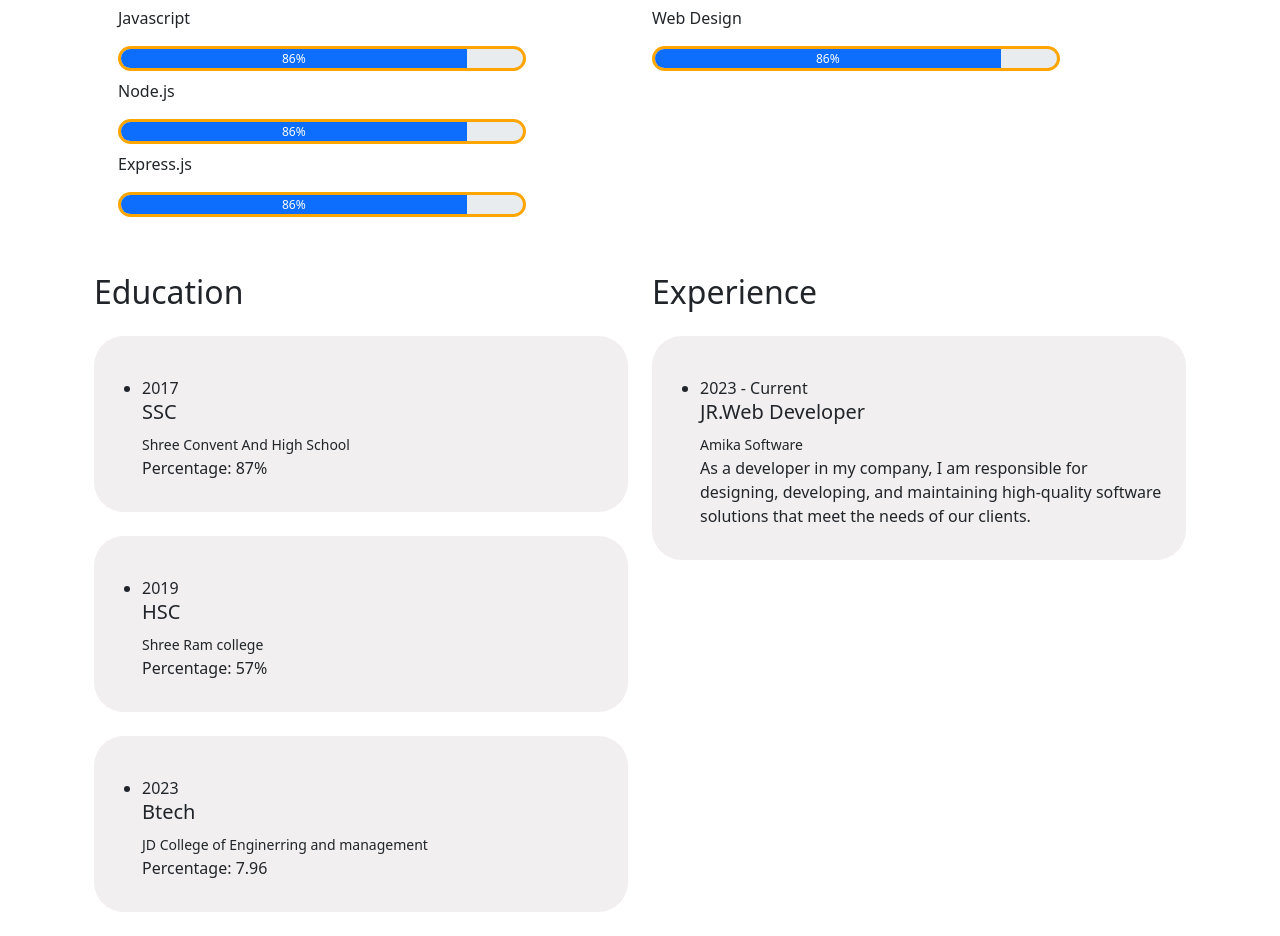
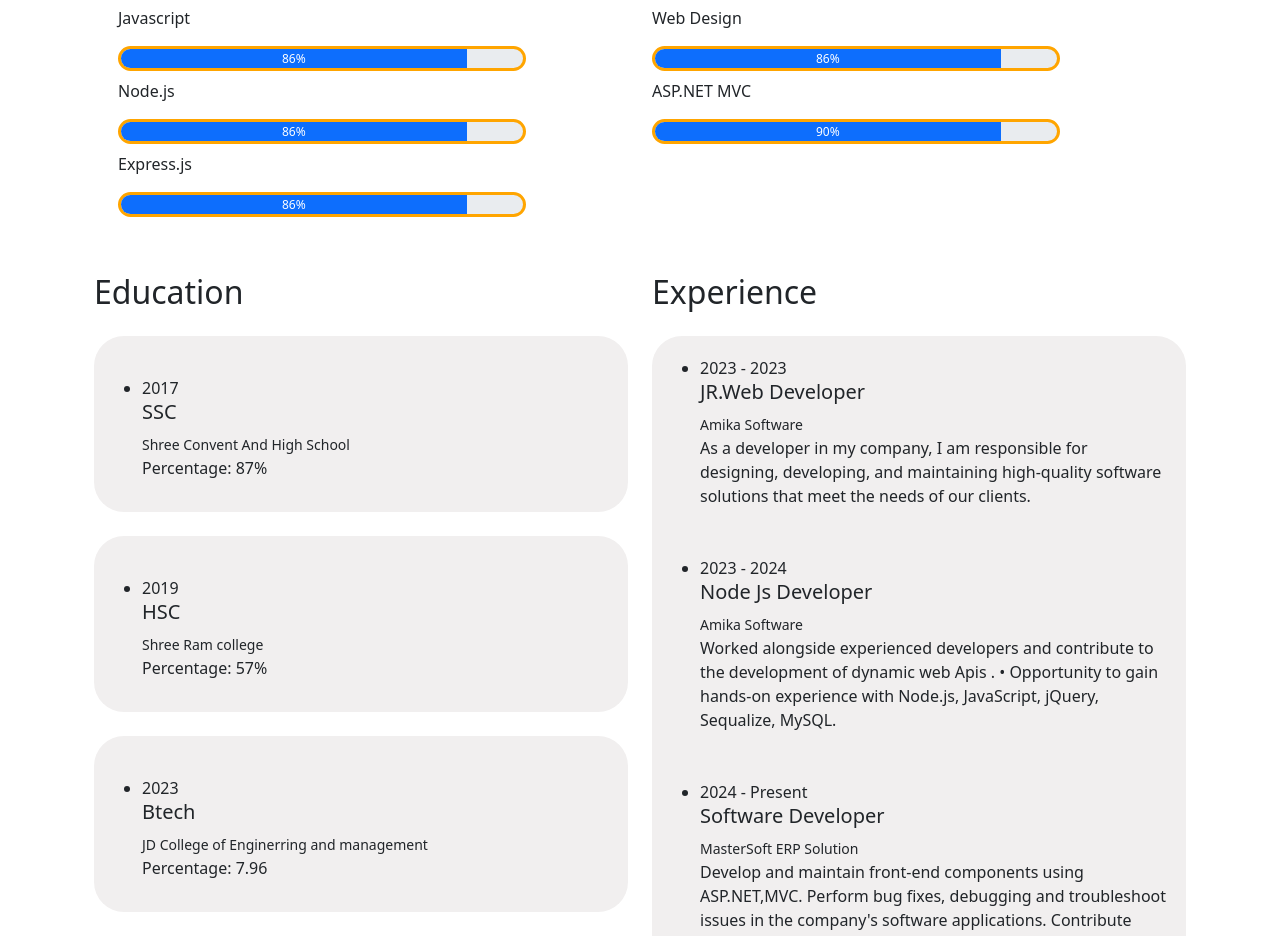
Before and after one commit to codeeninja/shivamportfolio, a React (Create React App) app: page / in a window 1280 px wide. Shown: the part 1806-2742 px from the top of the page. Built offline with nearby package versions, Linux system fonts and the light colour scheme.

Commit message:
added experence in section

```diff
--- a/src/Edunexpsection.js
+++ b/src/Edunexpsection.js
@@ -88,9 +88,9 @@ export default function Edunexpsection() {
                 }}
               >
                 <div className="card-body">
-                    <ul className="timeline mt-4 pr-md-5">
+                  <ul className="timeline mt-1 pr-md-5">
                     <li>
-                        <div className="title">2023 - Current</div>
+                      <div className="title">2023 - 2023</div>
                       <div className="details">
                         <h5>JR.Web Developer</h5>
                         <small className="fg-theme">Amika Software</small>
@@ -104,6 +104,41 @@ export default function Edunexpsection() {
                     </li>
                   </ul>
                 </div>
+                <div className="card-body">
+                  <ul className="timeline">
+                    <li>
+                      <div className="title">2023 - 2024</div>
+                      <div className="details">
+                        <h5>Node Js Developer</h5>
+                        <small className="fg-theme">Amika Software</small>
+                        <p>
+                          Worked alongside experienced developers and contribute to the development of
+                          dynamic web Apis .
+                          • Opportunity to gain hands-on experience with Node.js, JavaScript, jQuery,
+                          Sequalize, MySQL.
+
+                        </p>
+                      </div>
+                    </li>
+                  </ul>
+                </div>
+                <div className="card-body">
+                  <ul className="timeline pr-md-2">
+                    <li>
+                      <div className="title">2024 - Present</div>
+                      <div className="details">
+                        <h5>Software Developer</h5>
+                        <small className="fg-theme">MasterSoft ERP Solution</small>
+                        <p>
+                          Develop and maintain front-end components using ASP.NET,MVC.
+                          Perform bug fixes, debugging and troubleshoot issues in the company's software applications.
+                          Contribute significantly to a high-impact project ensuring the company's product adheres to
+                          accessibility standards.
+                        </p>
+                      </div>
+                    </li>
+                  </ul>
+                </div>
               </div>
             </div>
           </div>
--- a/src/Skillsection.js
+++ b/src/Skillsection.js
@@ -309,6 +309,27 @@ export default function Skillsection() {
                     86%
                   </div>
                 </div>
+                <p className="mt-2">ASP.NET MVC</p>
+                <div
+                  className="progress"
+                  style={{
+                    border: "3px solid orange",
+                    height: "25px",
+                    borderRadius: "30px",
+                    width: "80%",
+                  }}
+                >
+                  <div
+                    className="progress-bar"
+                    role="progressbar"
+                    style={{ width: "86%", backgroundColor: "oranged" }}
+                    aria-valuenow="86"
+                    aria-valuemin="0"
+                    aria-valuemax="100"
+                  >
+                    90%
+                  </div>
+                </div>
               </div>
             </div>
           </div>
```
Lines whose indentation alone changed are shown as unchanged.
